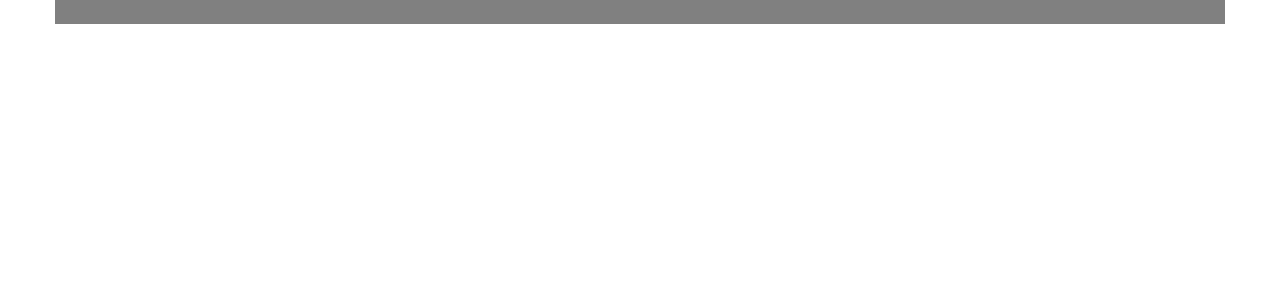
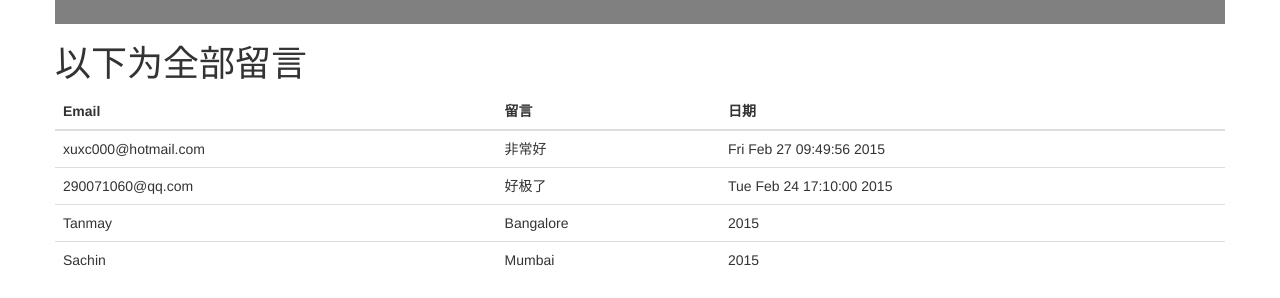
Before and after one commit to xuxic/hong, a Django app: page /main/ in a window 1280 px wide. Shown: the part 1425-1723 px from the top of the page. Before the commit the page ends 1449 px from the top, so only its background shows below. Run offline with Django 3.2, Linux system fonts and the light colour scheme; data comes from the database, SQL or seed files in the repository; both versions use the stored data as it was after the commit; some libraries are stand-ins or nearby versions.

Commit message:
add message table

```diff
--- a/django/yangban/main/models.py
+++ b/django/yangban/main/models.py
@@ -2,7 +2,6 @@ from django.db import models
 
 # Create your models here.
 from django.db import models
-
 
 class Message(models.Model):
     email = models.CharField(max_length=32)
--- a/django/yangban/main/static/main/script.js
+++ b/django/yangban/main/static/main/script.js
@@ -1,10 +1,19 @@
 $(document).ready(function(){
 	$("#toupiao1").load("/main/vote");
-  $("li").click(function(){
-    $("li").removeClass("active");
-    $(this).addClass("active");
-  });
-  $("button").click(function(){
+	$.getJSON("/main/mmmm",function(data){
+		console.log(data.length)
+
+		for(var i=0;i<data.length;i++){
+			var row = "<td>"+data[i].email+"</td>"+"<td>"+data[i].content+"</td>"+"<td>"+data[i].pub_date+"</td>"
+			row = "<tr>"+row+"</tr>"
+			$("#message").prepend(row);
+		}
+	});
+	$("li").click(function(){
+		$("li").removeClass("active");
+		$(this).addClass("active");
+	});
+	$("button").click(function(){
 	  $.post("/main/vote",{},
 	  function(data,status){
 		  $("#toupiao1").text(data);
--- a/django/yangban/main/templates/main/index.html
+++ b/django/yangban/main/templates/main/index.html
@@ -105,6 +105,30 @@
 			</video>
 	 	</div>
  	</div>
+ 	<div class="row">
+		<table class="table">
+		   <h1>以下为全部留言</h1>
+		   <thead>
+		      <tr>
+		         <th>Email</th>
+		         <th>留言</th>
+		         <th>日期</th>
+		      </tr>
+		   </thead>
+		   <tbody id="message">
+		      <tr>
+		         <td>Tanmay</td>
+		         <td>Bangalore</td>
+		         <td>2015</td>
+		      </tr>
+		      <tr>
+		         <td>Sachin</td>
+		         <td>Mumbai</td>
+		         <td>2015</td>
+		      </tr>
+		   </tbody>
+		</table>
+ 	</div>
  	</div>
 </body>
 </html>
--- a/django/yangban/main/urls.py
+++ b/django/yangban/main/urls.py
@@ -5,4 +5,5 @@ from main import views
 urlpatterns = patterns('',
     url(r'^$', views.index, name='index'),
     url(r'vote', views.vote, name='vote'),
+    url(r'mmmm', views.mmmm, name='mmmm'),
 )
--- a/django/yangban/main/views.py
+++ b/django/yangban/main/views.py
@@ -3,6 +3,8 @@ from django.shortcuts import render
 # Create your views here.
 from django.http import HttpResponse
 from main.models import Message, Vote
+
+import json
 
 def index(request):
     context = {}
@@ -18,3 +20,13 @@ def vote(request):
         return HttpResponse(v.count)
     else:
         return HttpResponse(99999)
+
+def mmmm(request):
+    ret=[]
+    print "hello"
+    for m in Message.objects.all():
+        print m
+        mm = {"email":m.email,"content":m.content,"pub_date":m.pub_date.ctime()}
+        ret.append(mm)
+    print ret
+    return HttpResponse(json.dumps(ret), content_type="application/json")
```
Also changed, not shown: django/yangban/db.sqlite3.
